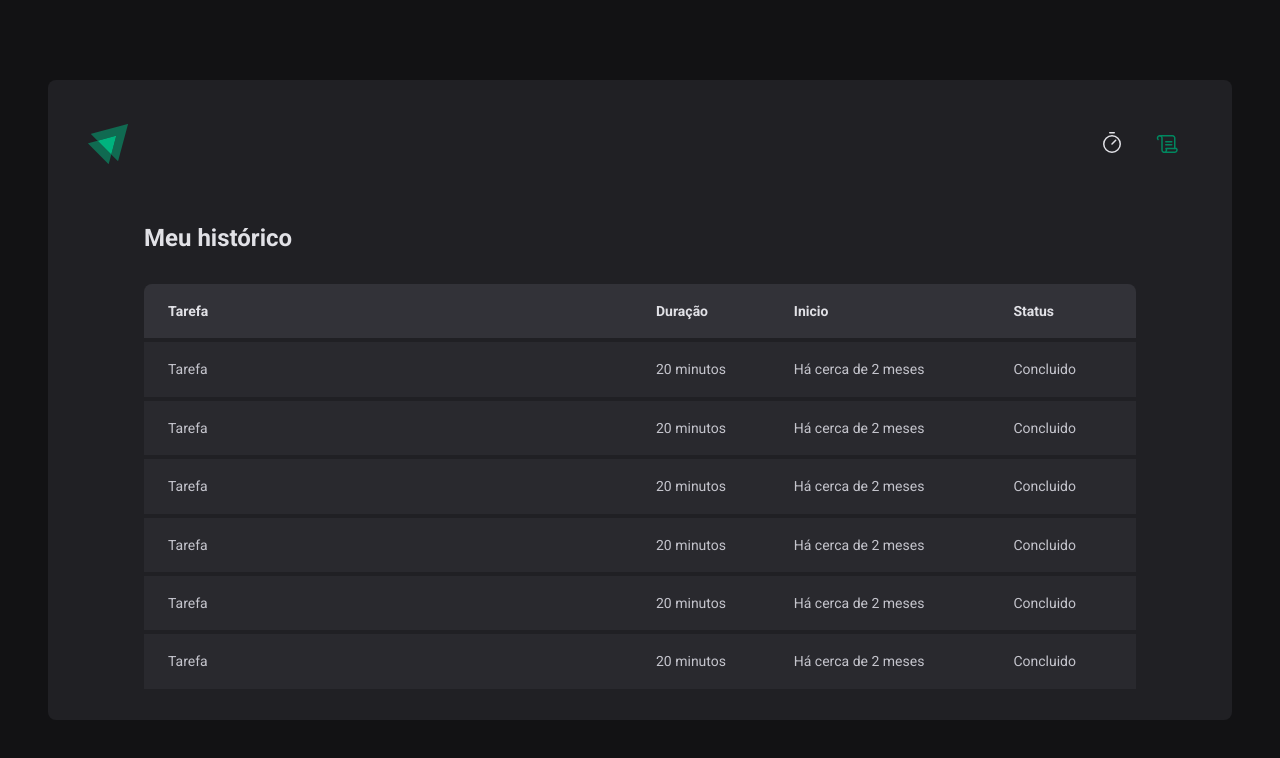
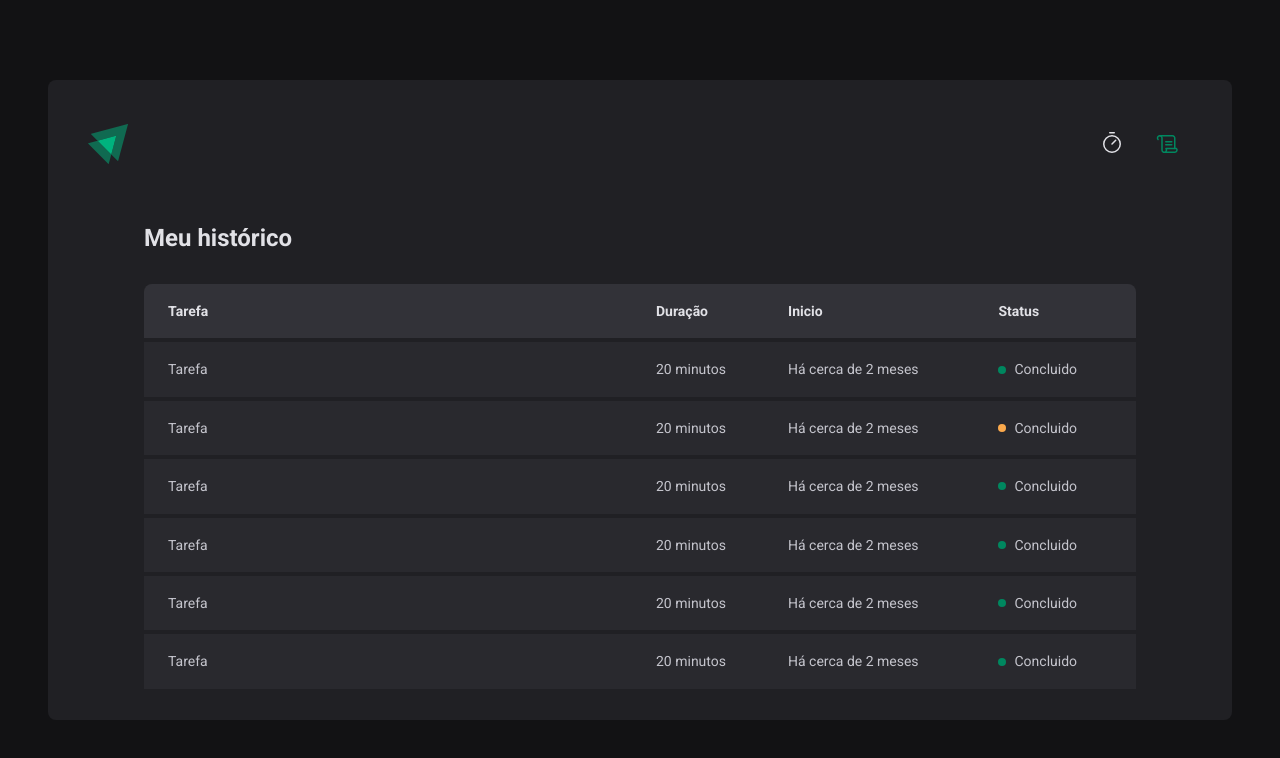
Before and after one commit to gabriellac2002/timer-pomodoro, a React (Vite) app: page /history in a window 1280 px wide. Shown: the top 758 px of the page. Built offline with nearby package versions, Linux system fonts and the light colour scheme.

Commit message:
refactor History page: add status indicator for task completion with styled Status component

```diff
--- a/src/pages/History/index.tsx
+++ b/src/pages/History/index.tsx
@@ -1,4 +1,4 @@
-import { HistoryContainer, HistoryList } from "./styles";
+import { HistoryContainer, HistoryList, Status } from "./styles";
 
 export function History() {
   return (
@@ -20,37 +20,49 @@ export function History() {
               <td>Tarefa</td>
               <td>20 minutos</td>
               <td>Há cerca de 2 meses</td>
-              <td>Concluido</td>
+              <td>
+                <Status statusColor="green">Concluido</Status>
+              </td>
             </tr>
             <tr>
               <td>Tarefa</td>
               <td>20 minutos</td>
               <td>Há cerca de 2 meses</td>
-              <td>Concluido</td>
+              <td>
+                <Status statusColor="yellow">Concluido</Status>
+              </td>
             </tr>
             <tr>
               <td>Tarefa</td>
               <td>20 minutos</td>
               <td>Há cerca de 2 meses</td>
-              <td>Concluido</td>
+              <td>
+                <Status statusColor="green">Concluido</Status>
+              </td>
             </tr>
             <tr>
               <td>Tarefa</td>
               <td>20 minutos</td>
               <td>Há cerca de 2 meses</td>
-              <td>Concluido</td>
+              <td>
+                <Status statusColor="green">Concluido</Status>
+              </td>
             </tr>
             <tr>
               <td>Tarefa</td>
               <td>20 minutos</td>
               <td>Há cerca de 2 meses</td>
-              <td>Concluido</td>
+              <td>
+                <Status statusColor="green">Concluido</Status>
+              </td>
             </tr>
             <tr>
               <td>Tarefa</td>
               <td>20 minutos</td>
               <td>Há cerca de 2 meses</td>
-              <td>Concluido</td>
+              <td>
+                <Status statusColor="green">Concluido</Status>
+              </td>
             </tr>
           </tbody>
         </table>
--- a/src/pages/History/styles.ts
+++ b/src/pages/History/styles.ts
@@ -60,3 +60,28 @@ export const HistoryList = styled.div`
     }
   }
 `;
+
+const STATUS_COLORS = {
+  yellow: "yellow-500",
+  green: "green-500",
+  red: "red-500",
+};
+
+interface StatusProps {
+  statusColor: "yellow" | "green" | "red";
+}
+
+export const Status = styled.span<StatusProps>`
+  display: flex;
+  align-items: center;
+  gap: 0.5rem;
+
+  &::before {
+    content: "";
+    width: 8px;
+    height: 8px;
+    border-radius: 50%;
+    background-color: ${(props) =>
+      props.theme[STATUS_COLORS[props.statusColor]]};
+  }
+`;
```
